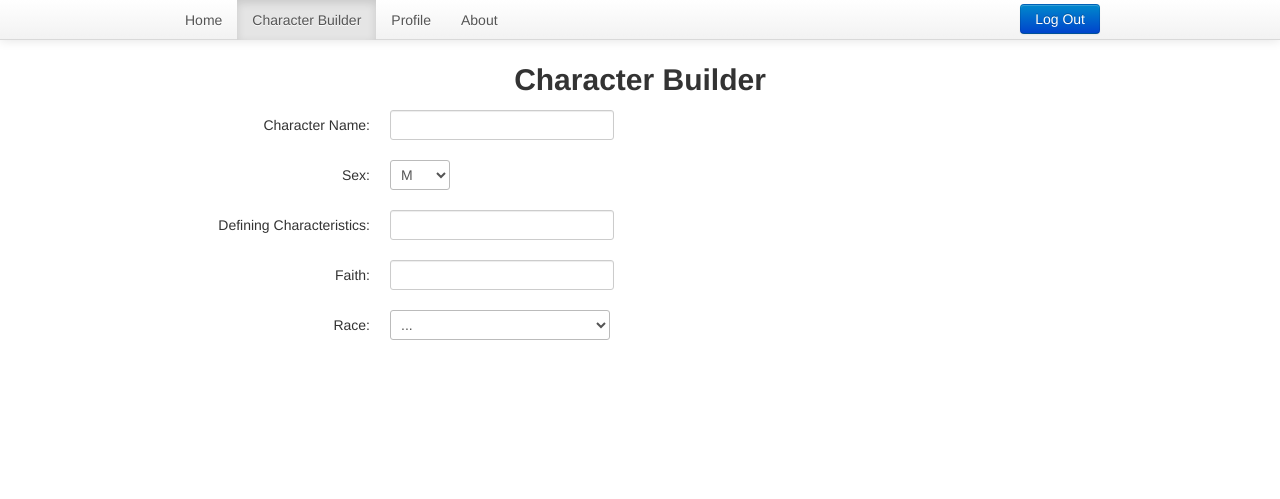
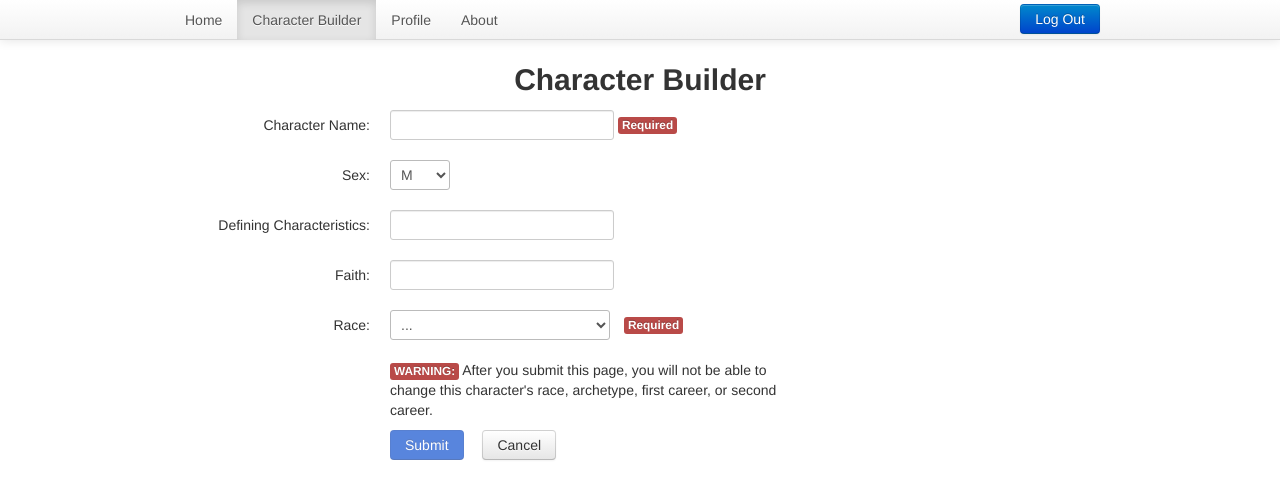
Before and after one commit to maximus5684/IKRPGCG, a PHP site: page /character_builder.php in a window 1280 px wide. Shown: the top 499 px of the page. Run offline with PHP 8.4, Linux system fonts and the light colour scheme; the visitor is signed in with stand-in values (Sample User, id 1).

Commit message:
Added submit processing to character_builder.php. Added resume functionality to index.php.

```diff
--- a/character_builder.php
+++ b/character_builder.php
@@ -28,11 +28,12 @@ include($_SERVER['DOCUMENT_ROOT'] . '/phpincludes/header1.php'); ?>
                     {{Career2.StartingSpecial}}
                 </div>
             </div>
-            <form class="form-horizontal">
+            <form class="form-horizontal" id="addCharForm" ng-submit="AddChar()">
                 <div class="control-group">
                     <label class="control-label" for="CharName">Character Name:</label>
                     <div class="controls">
                         <input type="text" id="CharName" ng-model="Name" maxlength="255">
+                        <span ng-hide="Name" class="label label-important">Required</span>
                     </div>
                 </div>
                 <div class="control-group">
@@ -62,6 +63,7 @@ include($_SERVER['DOCUMENT_ROOT'] . '/phpincludes/header1.php'); ?>
                         <select id="Race" style="margin-right: 10px" ng-model="Race" ng-options="Race.Name for Race in Races" ng-disabled="checkRace()" ng-change="selectRace()">
                             <option value="">...</option>
                         </select>
+                        <span ng-hide="checkRace()" class="label label-important">Required</span>
                         <span ng-show="checkRace()"><a ng-click="changeRace()">Change</a></span>
                     </div>
                 </div>
@@ -87,6 +89,7 @@ include($_SERVER['DOCUMENT_ROOT'] . '/phpincludes/header1.php'); ?>
                         <select id="Archetype" style="margin-right: 10px" ng-model="Archetype" ng-options="Archetype.Name for Archetype in Archetypes" ng-disabled="checkArchetype()" ng-change="selectArchetype()">
                             <option value="">...</option>
                         </select>
+                        <span ng-hide="checkArchetype()" class="label label-important">Required</span>
                         <span ng-show="checkArchetype()"><a ng-click="changeArchetype()">Change</a></span>
                     </div>
                 </div>
@@ -96,6 +99,7 @@ include($_SERVER['DOCUMENT_ROOT'] . '/phpincludes/header1.php'); ?>
                         <select id="Career1" style="margin-right: 10px" ng-model="Career1" ng-options="Career.Name for Career in Career1List" ng-disabled="checkCareer1()" ng-change="selectCareer1()">
                             <option value="">...</option>
                         </select>
+                        <span ng-hide="checkCareer1()" class="label label-important">Required</span>
                         <span ng-show="checkCareer1()"><a ng-click="changeCareer1()">Change</a></span>
                     </div>
                 </div>
@@ -105,6 +109,19 @@ include($_SERVER['DOCUMENT_ROOT'] . '/phpincludes/header1.php'); ?>
                         <select id="Career2" ng-model="Career2" ng-options="Career.Name for Career in Career2List">
                             <option value="">...</option>
                         </select>
+                        <span ng-hide="Career2" class="label label-important">Required</span>
+                    </div>
+                </div>
+                <div class="control-group">
+                    <div class="controls">
+                        <p style="width: 400px">
+                            <span class="label label-important">WARNING:</span>
+                            After you submit this page, you will not be able to change this character's race,
+                            archetype, first career, or second career.
+                        </p>
+                        <button type="submit" ng-disabled="submitCheck()" class="btn btn-primary">Submit</button>
+                        <button type="button" ng-click="cancelConfirm()" class="btn" style="margin-left: 15px; margin-right: 15px">Cancel</button>
+                        <span ng-hide="checkError()" class="label label-warning">{{Error}}</span>
                     </div>
                 </div>
             </form>
@@ -150,5 +167,19 @@ include($_SERVER['DOCUMENT_ROOT'] . '/phpincludes/header1.php'); ?>
                     </div>
                 </form>
             </div>
+            <div class="modal hide fade" id="cancelConfirm">
+                <form ng-submit="returnToHome()">
+                    <div class="modal-header">
+                        <h3>Cancel Character Building</h3>
+                    </div>
+                    <div class="modal-body">
+                        All progress will be lost. Are you sure you wish to cancel building this character?
+                    </div>
+                    <div class="modal-footer">
+                        <button type="button" class="btn" data-dismiss="modal">Don't Quit</button>
+                        <button type="submit" class="btn btn-primary">Go Back Home</button>
+                    </div>
+                </form>
+            </div>
         </div>
 <?php include($_SERVER['DOCUMENT_ROOT'] . '/phpincludes/footer.php'); ?>
--- a/css/character_builder.css
+++ b/css/character_builder.css
@@ -1,4 +1,4 @@
-#changeRace, #changeArchetype, #changeCareer1, #benefitConflict1, #benefitConflict2 {
+#changeRace, #changeArchetype, #changeCareer1, #cancelConfirm {
     margin: -115px 0 0 -281px;
 }
 
--- a/css/main.css
+++ b/css/main.css
@@ -49,3 +49,7 @@ form {
 .static {
 	position: static;
 }
+
+.warn-text {
+    color: #f00;
+}
--- a/js/cb.js
+++ b/js/cb.js
@@ -24,9 +24,9 @@ function CBCtrl($scope, $http) {
 
     // Ajax Variables
     $scope.Url = 'ajax/characters.php';
-    $scope.Result = '';
-    $scope.ResultClass = '';
+    $scope.Error = null;
 
+    // Form Functions
     $scope.selectSex = function() {
         // Set the height and weight min/max values according to the race.
         if ($scope.Race !== null) {
@@ -242,10 +242,6 @@ function CBCtrl($scope, $http) {
         }
     };
 
-    $scope.resetCareer2 = function() {
-        $scope.Career2 = null;
-    };
-
     $scope.checkCareer2Special = function() {
         if ($scope.Career2 === null) {
             return false;
@@ -257,6 +253,10 @@ function CBCtrl($scope, $http) {
             }
         }
     }
+
+    $scope.resetCareer2 = function() {
+        $scope.Career2 = null;
+    };
 
     function compareCareersByName(careerA, careerB) {
         if (careerA.Name < careerB.Name) {
@@ -384,4 +384,62 @@ function CBCtrl($scope, $http) {
             }
         }
     }
+
+    // Submission and AJAX Functions
+    $scope.cancelConfirm = function() {
+        if ($scope.Race !== null) {
+            $('#cancelConfirm').modal();
+        } else {
+            window.location = '/index.php';
+        }
+    }
+
+    $scope.returnToHome = function() {
+        window.location = '/index.php';
+    }
+
+    $scope.submitCheck = function() {
+        if ($scope.Name != '' && $scope.Career2 !== null) {
+            return false;
+        } else {
+            return true;
+        }
+    }
+
+    $scope.checkError = function() {
+        if ($scope.Error === null) {
+            return true;
+        } else {
+            return false;
+        }
+    }
+
+    $scope.AddChar = function() {
+        newCharReq = {
+            ReqType: 'AddChar',
+            Name: $scope.Name,
+            Sex: $scope.Sex,
+            DefiningChars: $scope.DefiningChars,
+            Faith: $scope.Faith,
+            Race: $scope.Race.Name,
+            Height: $scope.Height,
+            Weight: $scope.Weight,
+            Archetype: $scope.Archetype.Name,
+            Career1: $scope.Career1.Name,
+            Career2: $scope.Career2.Name
+        }
+
+        $http.post($scope.Url, newCharReq).success(function(data, status) {
+            if (data.indexOf('Error') == 0) {
+                $scope.Error = data;
+            } else {
+                var action = "/character_builder2.php?CharacterID=" + data;
+                window.location.href = action;
+            }
+        }).error(function(data, status) {
+            $scope.Error = "Status: " + status + "; Data: " + data || 'Request failed.';
+        });
+
+        return false;
+    }
 }
```
Also changed, not shown: ajax/characters.php (+22 -1 lines), index.php (+9 -1 lines), js/home.js (+8 -0 lines).
